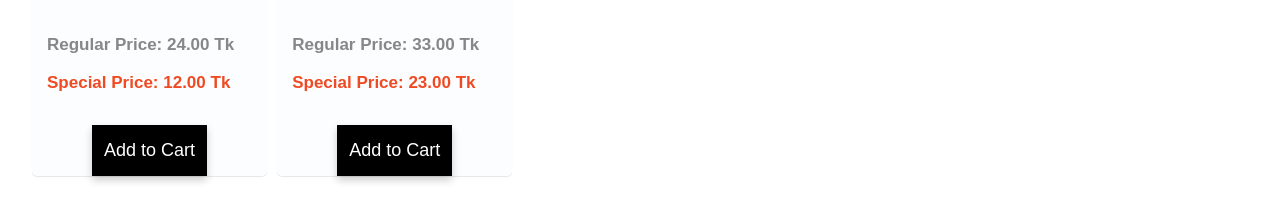
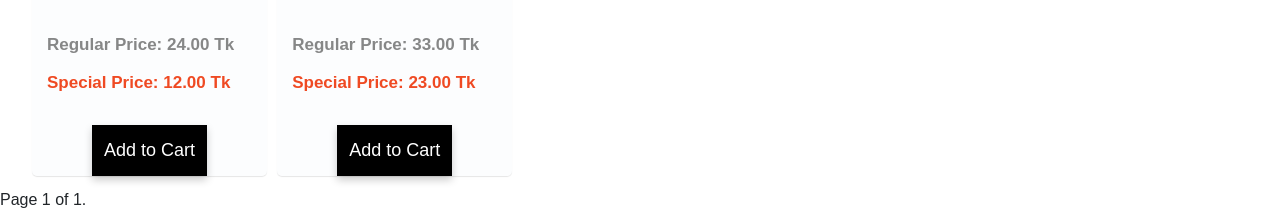
Before and after one commit to SajibBA/Techshop, a Django app: page / in a window 1280 px wide. Shown: the part 1640-1852 px from the top of the page. Before the commit the page ends 1823 px from the top, so only its background shows below. Run offline with Django 3.2, Linux system fonts and the light colour scheme; data comes from the database, SQL or seed files in the repository; both versions use the stored data as it was after the commit; parts of the project's set-up code (start-up, migrations or seed data) failed here and were passed over.

Commit message:
added pagination

```diff
--- a/shop/views.py
+++ b/shop/views.py
@@ -5,26 +5,48 @@ from .models import *
 from django.db.models import Q
 from django.shortcuts import redirect, get_object_or_404, render
 from django.contrib import messages
-
+from django.core.paginator import Paginator, EmptyPage, PageNotAnInteger
 
 # Create your views here.
 
 # Display all products.
 
 def home(request):
-    product = Product.objects.all()
+    product = Product.objects.all().order_by("sub_category")
     brand = Brand.objects.all()
     category = Category.objects.all()
     sub_category = SubCategory.objects.all()
     nonemty_sub_category = []
-    for sub_categorys in  sub_category:
-        for products in product:
-            if sub_categorys == products.sub_category:
-                nonemty_sub_category.append(sub_categorys)
-                break
 
+
+    paginator = Paginator(product, 10)
+    page_number = request.GET.get("page")
+    page_obj = paginator.get_page(page_number)
+    page = request.GET.get('page', 1)
+    try:
+        product = paginator.page(page)
+        for sub_categorys in  sub_category:
+            for products in product:
+                if sub_categorys == products.sub_category:
+                    nonemty_sub_category.append(sub_categorys)
+                    break
+    except PageNotAnInteger:
+        product = paginator.page(1)
+        for sub_categorys in  sub_category:
+            for products in product:
+                if sub_categorys == products.sub_category:
+                    nonemty_sub_category.append(sub_categorys)
+                    break
+    except EmptyPage:
+        product = paginator.page(paginator.num_pages)
+        for sub_categorys in  sub_category:
+            for products in product:
+                if sub_categorys == products.sub_category:
+                    nonemty_sub_category.append(sub_categorys)
+                    break
     context = {'product': product, 'brand': brand, 'category': category,
-               'sub_category': sub_category, 'nonemty_sub_category' : nonemty_sub_category}
+               'sub_category': sub_category, 'nonemty_sub_category' : nonemty_sub_category,
+               "page_obj": page_obj}
     return render(request, 'shop/home.html', context)
 
 # Show selected categorys products
@@ -38,18 +60,43 @@ def view_sub_category_products(request, pk):
     brand = Brand.objects.all()
     category = Category.objects.all()
     sub_category = SubCategory.objects.all()
-    product_in_this = Product.objects.filter(sub_category=subCategory)
+    product_in_this = Product.objects.filter(sub_category=subCategory).order_by("brand")
+
     brand_in_this = []
-    for brands in  brand:
-        for products in product_in_this:
-            if brands == products.brand:
-                brand_in_this.append(brands)
-                break
+
+
+    paginator = Paginator(product_in_this, 10)
+    page_number = request.GET.get("page")
+    page_obj = paginator.get_page(page_number)
+    page = request.GET.get('page', 1)
+    try:
+        product_in_this = paginator.page(page)
+        for brands in  brand:
+            for products in product_in_this:
+                if brands == products.brand:
+                    brand_in_this.append(brands)
+                    break
+
+    except PageNotAnInteger:
+        product_in_this = paginator.page(1)
+        for brands in  brand:
+            for products in product_in_this:
+                if brands == products.brand:
+                    brand_in_this.append(brands)
+                    break
+
+    except EmptyPage:
+        product_in_this = paginator.page(paginator.num_pages)
+        for brands in  brand:
+            for products in product_in_this:
+                if brands == products.brand:
+                    brand_in_this.append(brands)
+                    break
 
     context = {'subCategory': subCategory, 'product': product,
                'brand': brand, 'category': category,
                'sub_category': sub_category, 'product_in_this': product_in_this,
-               'brand_in_this': brand_in_this, }
+               'brand_in_this': brand_in_this,"page_obj": page_obj }
     return render(request, 'shop/sub_category_products.html', context)
 
 
--- a/templates/shop/home.html
+++ b/templates/shop/home.html
@@ -65,7 +65,23 @@
         {% endfor %}
 
 
+        <div class="pagination">
+          <span class="step-links">
+              {% if page_obj.has_previous %}
+                  <a href="?page=1">&laquo; first</a>
+                  <a href="?page={{ page_obj.previous_page_number }}">previous</a>
+              {% endif %}
 
+              <span class="current">
+                  Page {{ page_obj.number }} of {{ page_obj.paginator.num_pages }}.
+              </span>
+
+              {% if page_obj.has_next %}
+                  <a href="?page={{ page_obj.next_page_number }}">next</a>
+                  <a href="?page={{ page_obj.paginator.num_pages }}">last &raquo;</a>
+              {% endif %}
+          </span>
+        </div>
 
 
 {% endblock %}
```
Also changed, not shown: templates/shop/sub_category_products.html (+17 -1 lines), db.sqlite3.
